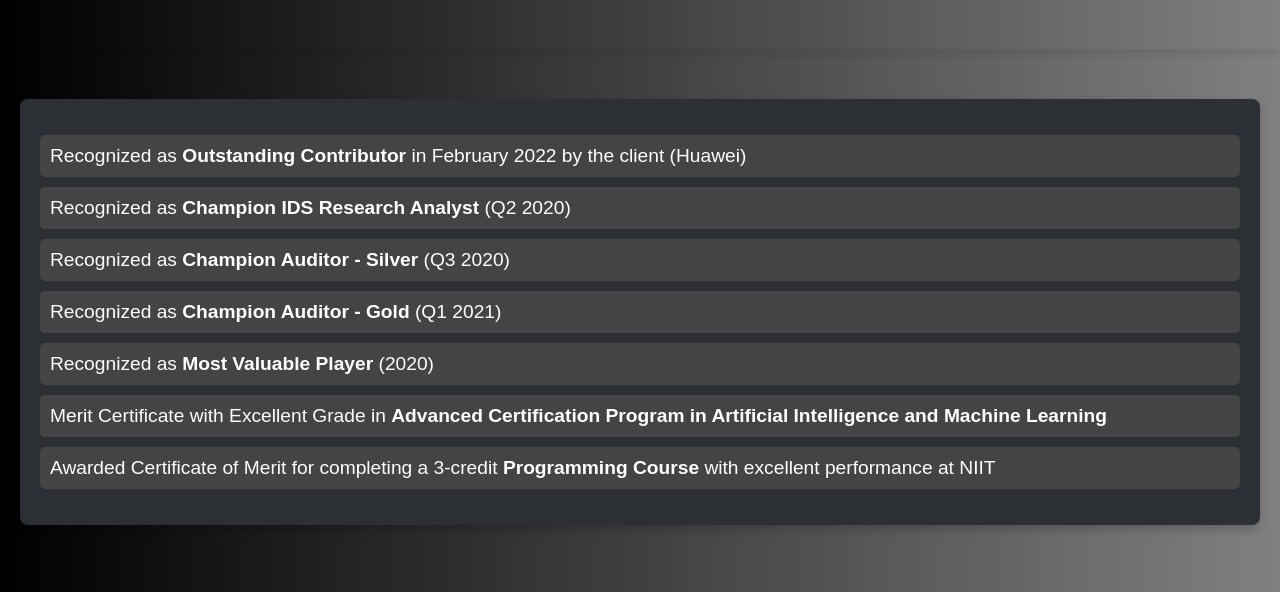
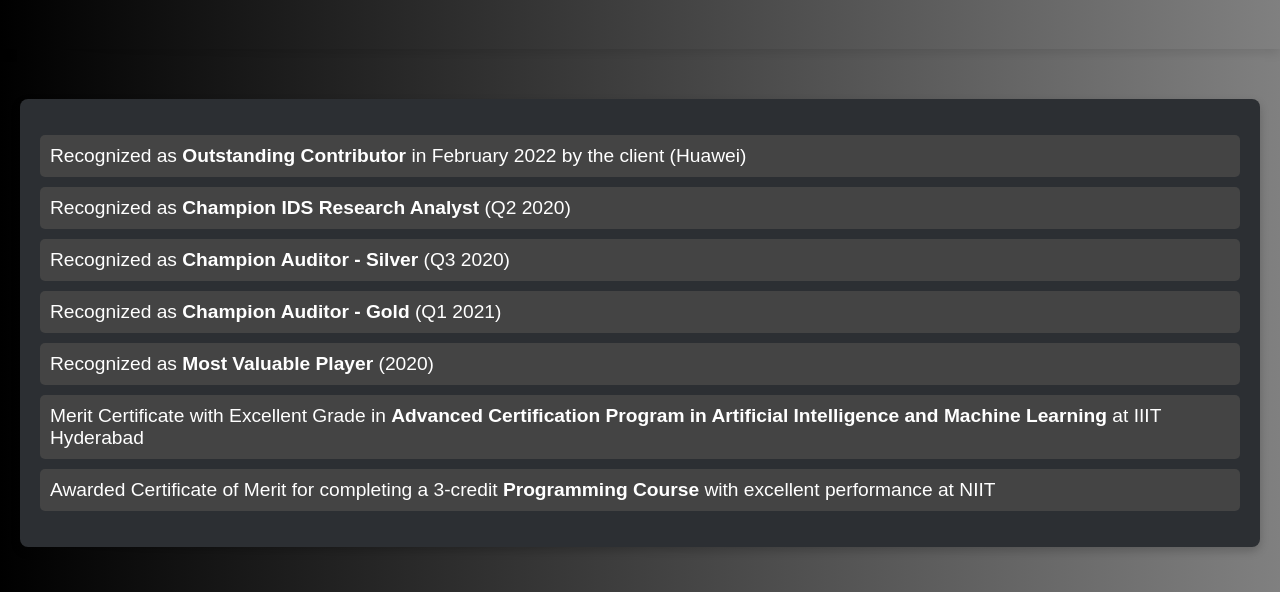
Before and after one commit to lakshmi-keerthi/my_portfolio, a plain HTML site: page achievements.html in a window 1280 px wide. Shown: the part 136-728 px from the top of the page. Drawn offline with Linux system fonts and the light colour scheme.

Commit message:
Update achievements.html

```diff
--- a/achievements.html
+++ b/achievements.html
@@ -112,7 +112,7 @@
             <li>Recognized as <strong>Champion Auditor - Silver </strong>(Q3 2020)</li>
             <li>Recognized as <strong>Champion Auditor - Gold </strong>(Q1 2021)</li>
             <li>Recognized as <strong>Most Valuable Player </strong>(2020)</li>
-            <li>Merit Certificate with Excellent Grade in <strong>Advanced Certification Program in Artificial Intelligence and Machine Learning</strong></li>
+            <li>Merit Certificate with Excellent Grade in <strong>Advanced Certification Program in Artificial Intelligence and Machine Learning</strong> at IIIT Hyderabad</li>
             <li>Awarded Certificate of Merit for completing a 3-credit <strong>Programming Course</strong> with excellent performance at NIIT</li>
         </ul>
     </div>
```
